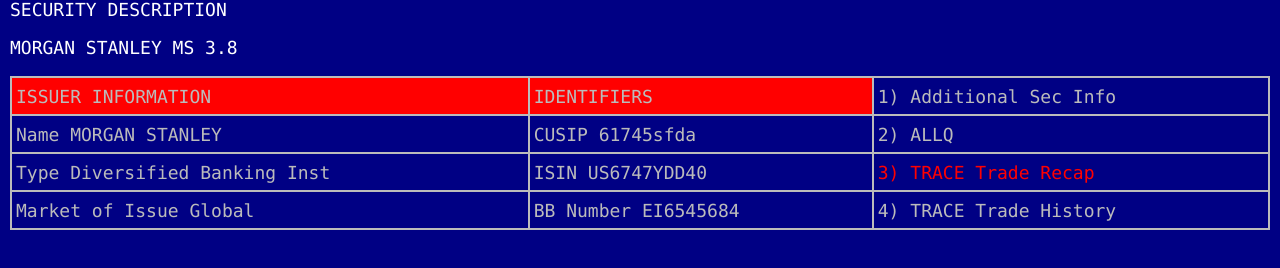
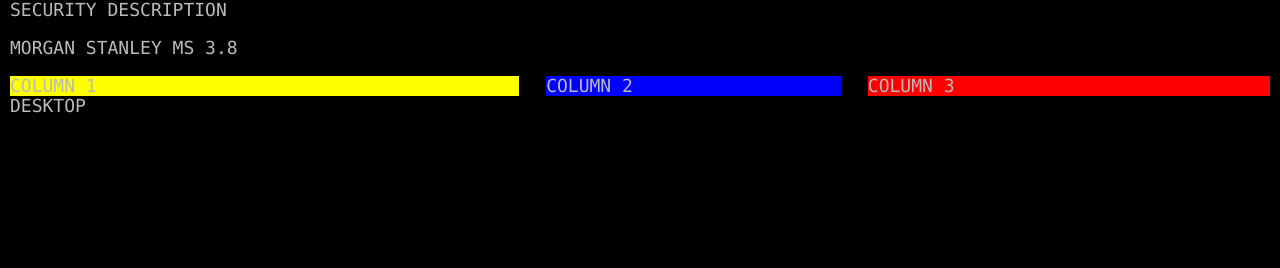
Before and after one commit to Balta-zar/Bloomberg, a plain HTML site: page index.html in a window 1280 px wide. Drawn offline with nearby package versions, Linux system fonts and the light colour scheme; a web font is replaced by a local one.

Commit message:
bad grid system

```diff
--- /dev/null
+++ b/css/bloomberg.css
@@ -0,0 +1,7 @@
+body {
+    background-color: black;
+}
+
+.error {
+    color: red;
+}
--- a/index.html
+++ b/index.html
@@ -7,40 +7,64 @@
     <link href="css/bootstrap.min.css" rel="stylesheet" media="screen">
     <link href="css/bootstrap-responsive.css" rel="stylesheet">
 
-    <link href="css/style.css" rel="stylesheet">
+    <link href="css/bloomberg.css" rel="stylesheet">
 </head>
 <body>
     <div class="container-fluid">
-        <h4>SECURITY DESCRIPTION</h4>
-        <h4>MORGAN STANLEY MS 3.8</h4>
-        <table class="table table-bordered">
-            <tbody>
-                <tr>
-                    <td class="crvena_pozadina">ISSUER INFORMATION</td>
-                    <td class="crvena_pozadina">IDENTIFIERS</td>
-                    <td>1) Additional Sec Info</td>
-                </tr>
+        <h2>SECURITY DESCRIPTION</h2>
+        <h2>MORGAN STANLEY MS 3.8</h2>
+        <div class="row-fluid">
+            <div class="span5" style="background-color: yellow;">
+                <div>COLUMN 1</div>
+            </div>
+            <div class="span3" style="background-color: blue;">
+                <div>COLUMN 2</div>
+            </div>
+            <div class="span4" style="background-color: red;">
+                <div>COLUMN 3</div>
+            </div>
+        </div>
+        <h2 class="visible-phone">PHONE</h2>
+        <h2 class="visible-tablet">TABLET</h2>
+        <h2 class="visible-desktop">DESKTOP</h2>
+    </div>
+        <!--<table style="width: 100%" class="main_content">-->
+        <!--    <tbody>-->
+        <!--        <tr>-->
+        <!--            <td class="crvena_pozadina">ISSUER INFORMATION</td>-->
+        <!--            <td class="crvena_pozadina">IDENTIFIERS</td>-->
+        <!--            <td>1) Additional Sec Info</td>-->
+        <!--        </tr>-->
+        <!--        -->
+        <!--        <tr>-->
+        <!--            <td>Name MORGAN STANLEY</td>-->
+        <!--            <td>-->
+        <!--                <table>-->
+        <!--                    <tbody>-->
+        <!--                        <tr>-->
+        <!--                            <td>CUSIP</td>-->
+        <!--                            <td class="text-right">61745sfda</td>-->
+        <!--                        </tr>-->
+        <!--                    </tbody>-->
+        <!--                </table>-->
+        <!--            </td>-->
+        <!--            <td>2) ALLQ</td>-->
+        <!--        </tr>-->
+        <!--        -->
+        <!--        <tr>-->
+        <!--            <td>Type Diversified Banking Inst</td>-->
+        <!--            <td>ISIN US6747YDD40</td>-->
+        <!--            <td class="error">3) TRACE Trade Recap</td>-->
+        <!--        </tr>-->
+        <!--        -->
+        <!--        <tr>-->
+        <!--            <td>Market of Issue Global</td>-->
+        <!--            <td>BB Number EI6545684</td>-->
+        <!--            <td>4) TRACE Trade History</td>-->
+        <!--        </tr>-->
+        <!--    </tbody>-->
+        <!--</table>    -->
 
-                <tr>
-                    <td>Name MORGAN STANLEY</td>
-                    <td>CUSIP 61745sfda</td>
-                    <td>2) ALLQ</td>
-                </tr>
-
-                <tr>
-                    <td>Type Diversified Banking Inst</td>
-                    <td>ISIN US6747YDD40</td>
-                    <td class="error">3) TRACE Trade Recap</td>
-                </tr>
-
-                <tr>
-                    <td>Market of Issue Global</td>
-                    <td>BB Number EI6545684</td>
-                    <td>4) TRACE Trade History</td>
-                </tr>
-            </tbody>
-        </table>
-    </div>
 
     <script src="http://code.jquery.com/jquery.js"></script>
     <script src="js/bootstrap.min.js"></script>
```
Also changed, not shown: 1 other file.
